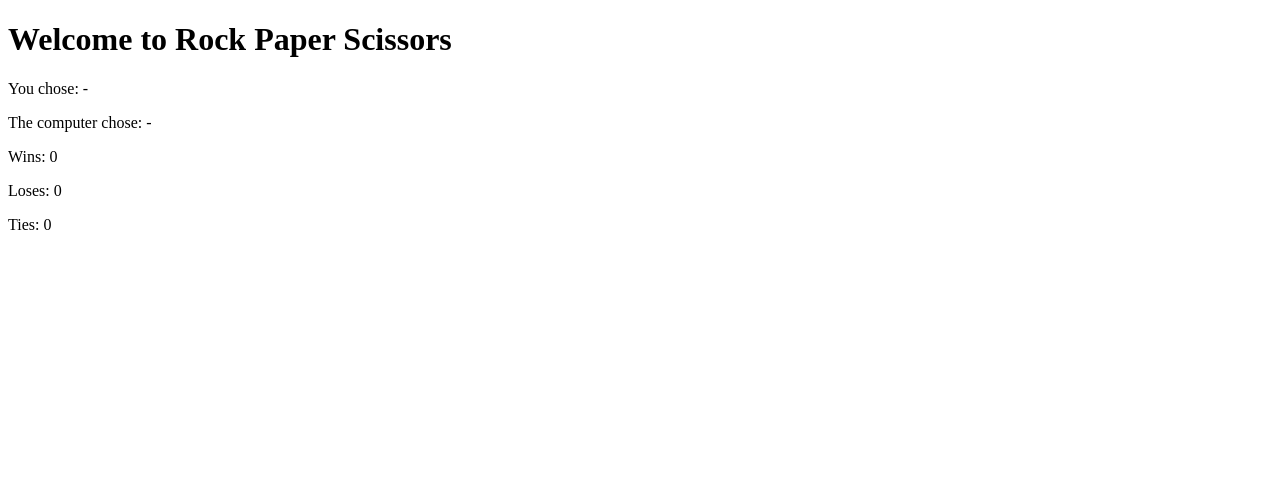
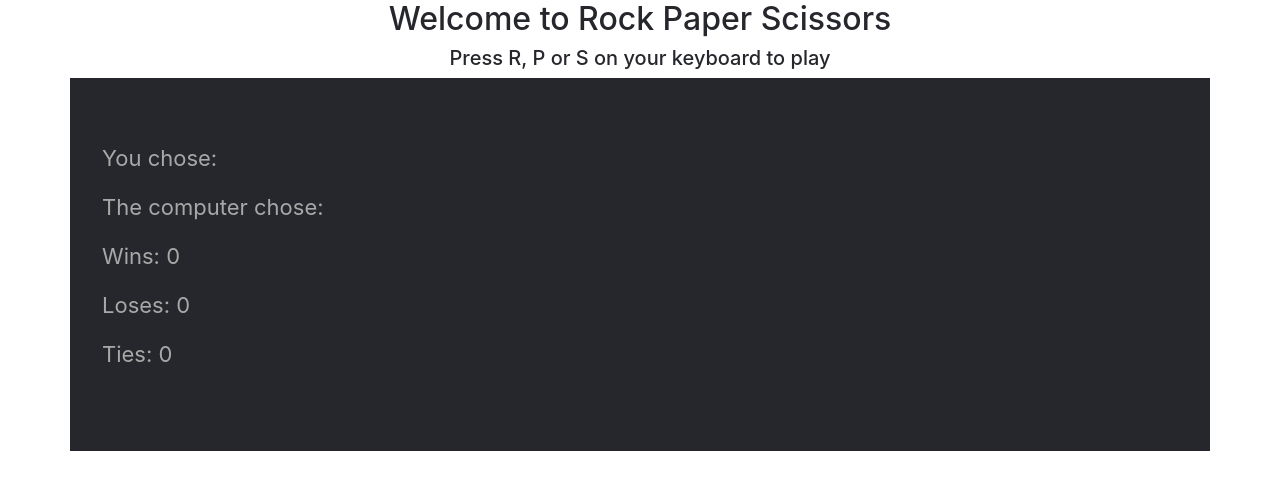
Before and after one commit to Ali-Row/Rock-Paper-Scissors, a plain HTML site: page index.html in a window 1280 px wide. Drawn offline with nearby package versions, Linux system fonts and the light colour scheme.

Commit message:
Implement Bootstrap

```diff
--- a/assets/javascript/game.js
+++ b/assets/javascript/game.js
@@ -29,8 +29,8 @@ document.onkeyup = function(event) {
       losses++;
     }
 
-    userChoiceText.innerHTML = `<p>You chose: ${userGuess}</p>`;
-    cpuChoiceText.innerHTML = `<p>The computer chose: ${cpuGuess}</p>`;
+    userChoiceText.innerHTML = `<p>You chose: ${userGuess.toUpperCase()}</p>`;
+    cpuChoiceText.innerHTML = `<p>The computer chose: ${cpuGuess.toUpperCase()}</p>`;
     winsText.innerHTML = `<p>Wins: ${wins}</p>`;
     lossesText.innerHTML = `<p>Losses: ${losses}</p>`;
     tiesText.innerHTML = `<p>Ties: ${ties}</p>`;
--- /dev/null
+++ b/assets/sass/style.scss
@@ -0,0 +1,8 @@
+h2, h5 {
+    color: rgb(38, 39, 44);
+}
+.jumbotron {
+    background: rgb(38, 39, 44);
+    color: rgb(168, 168, 168);
+    font-size: 22px;
+}
--- a/index.html
+++ b/index.html
@@ -4,18 +4,25 @@
     <meta charset="UTF-8">
     <meta name="viewport" content="width=device-width, initial-scale=1.0">
     <meta http-equiv="X-UA-Compatible" content="ie=edge">
-    <title>Document</title>
+    <link rel="stylesheet" href="https://stackpath.bootstrapcdn.com/bootstrap/4.3.1/css/bootstrap.min.css" integrity="sha384-ggOyR0iXCbMQv3Xipma34MD+dH/1fQ784/j6cY/iJTQUOhcWr7x9JvoRxT2MZw1T" crossorigin="anonymous">
+    <link rel="stylesheet" href="assets/sass/style.css">
+    <title>Rock Paper Scissors</title>
 </head>
 <body>
 
-    <h1>Welcome to Rock Paper Scissors</h1>
+    <h2 class="text-center">Welcome to Rock Paper Scissors</h2>
 
+    <h5 class="text-center">Press R, P or S on your keyboard to play</h5>
+
+    <div class="container">
+        <div class="row">
+            <div class="jumbotron rounded-0 col-md-12">
                 <div id="user-choice">
-        <p>You chose: -</p>
+                    <p>You chose:</p>
                 </div>
 
                 <div id="cpu-choice">
-        <p>The computer chose: -</p>
+                    <p>The computer chose:</p>
                 </div>
 
                 <div id="wins">
@@ -29,8 +36,13 @@
                 <div id="ties">
                    <p>Ties: 0</p>
                 </div>
+            </div>
+        </div>
+    </div>
 
+    <script src="https://code.jquery.com/jquery-3.3.1.slim.min.js" integrity="sha384-q8i/X+965DzO0rT7abK41JStQIAqVgRVzpbzo5smXKp4YfRvH+8abtTE1Pi6jizo" crossorigin="anonymous"></script>
+    <script src="https://cdnjs.cloudflare.com/ajax/libs/popper.js/1.14.7/umd/popper.min.js" integrity="sha384-UO2eT0CpHqdSJQ6hJty5KVphtPhzWj9WO1clHTMGa3JDZwrnQq4sF86dIHNDz0W1" crossorigin="anonymous"></script>
+    <script src="https://stackpath.bootstrapcdn.com/bootstrap/4.3.1/js/bootstrap.min.js" integrity="sha384-JjSmVgyd0p3pXB1rRibZUAYoIIy6OrQ6VrjIEaFf/nJGzIxFDsf4x0xIM+B07jRM" crossorigin="anonymous"></script>
     <script src="assets/javascript/game.js"></script>
-
 </body>
 </html>
```
Also changed, not shown: assets/sass/style.css (added). Lines whose indentation alone changed are shown as unchanged.
